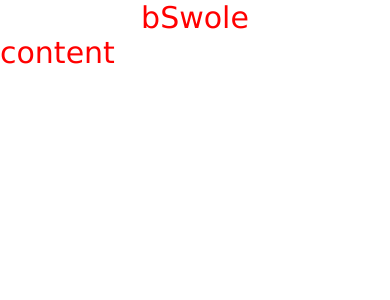
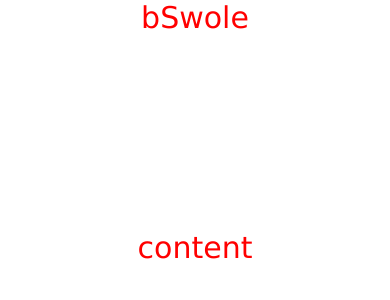
Before and after one commit to joedownard/bSwole, a React Native app: screen / in a window 390 px wide. Shown: the top 300 px of the page. Built offline with nearby package versions, Linux system fonts and the light colour scheme.

Commit message:
test commit

```diff
--- a/App.js
+++ b/App.js
@@ -7,7 +7,7 @@ export default function App() {
       <View style={styles.header}>
         <Text style={styles.title}>bSwole</Text>
       </View>
-      <View style={styles.container}>
+      <View style={styles.content}>
         <Text style={styles.title}>content</Text>
       </View>
     </View>
@@ -17,14 +17,19 @@ export default function App() {
 const styles = StyleSheet.create({
     header: {
         flex: 1,
-    backgroundColor: '#fff',
         alignItems: 'center',
         justifyContent: 'center',
     },
+
     title: {
         color: 'red',
         fontStyle: 'bold',
         fontFamily: 'Verdana',
         fontSize: 30,
     },
+    content: {
+        alignItems: 'center',
+        justifyContent: 'center',
+        marginTop: '50%',
+    },
 });
```
Lines whose indentation alone changed are shown as unchanged.
